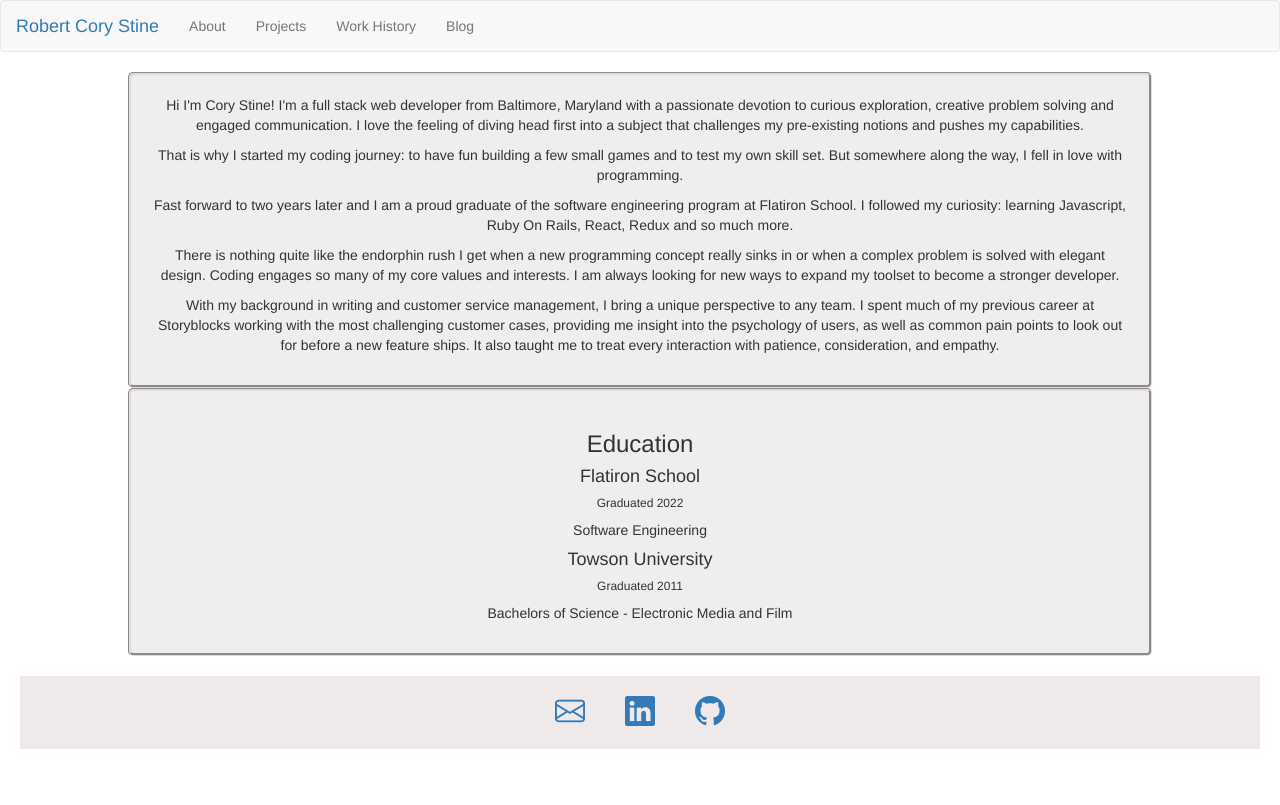
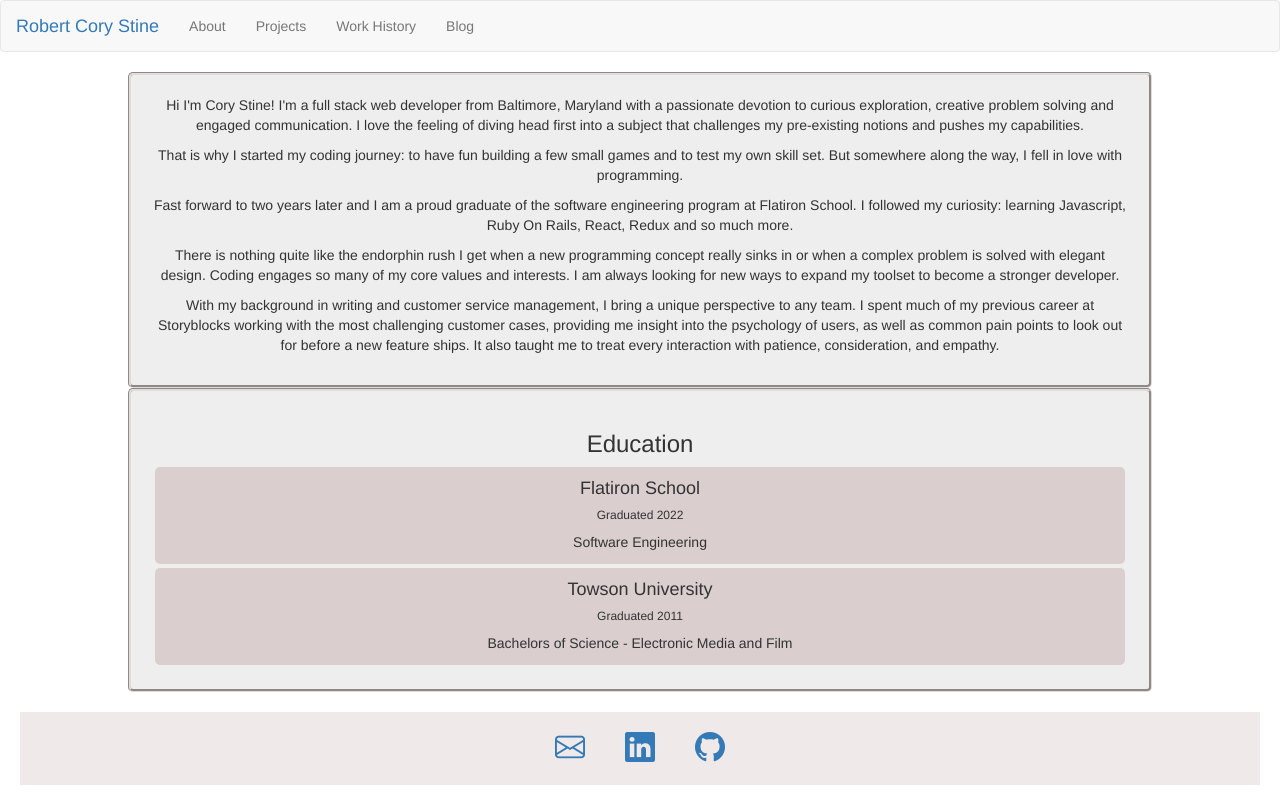
Before and after one commit to GoldenPavilion/portfolio, a React (Create React App) app: page /about in a window 1280 px wide. Built offline with nearby package versions, Linux system fonts and the light colour scheme.

Commit message:
styled school

```diff
--- a/src/App.css
+++ b/src/App.css
@@ -104,3 +104,10 @@
   font-size: 3rem;
   margin: 20px;
 }
+
+.school {
+  background-color: #dacece;
+  padding: 2px;
+  margin: 4px;
+  border-radius: 5px;
+}
```
